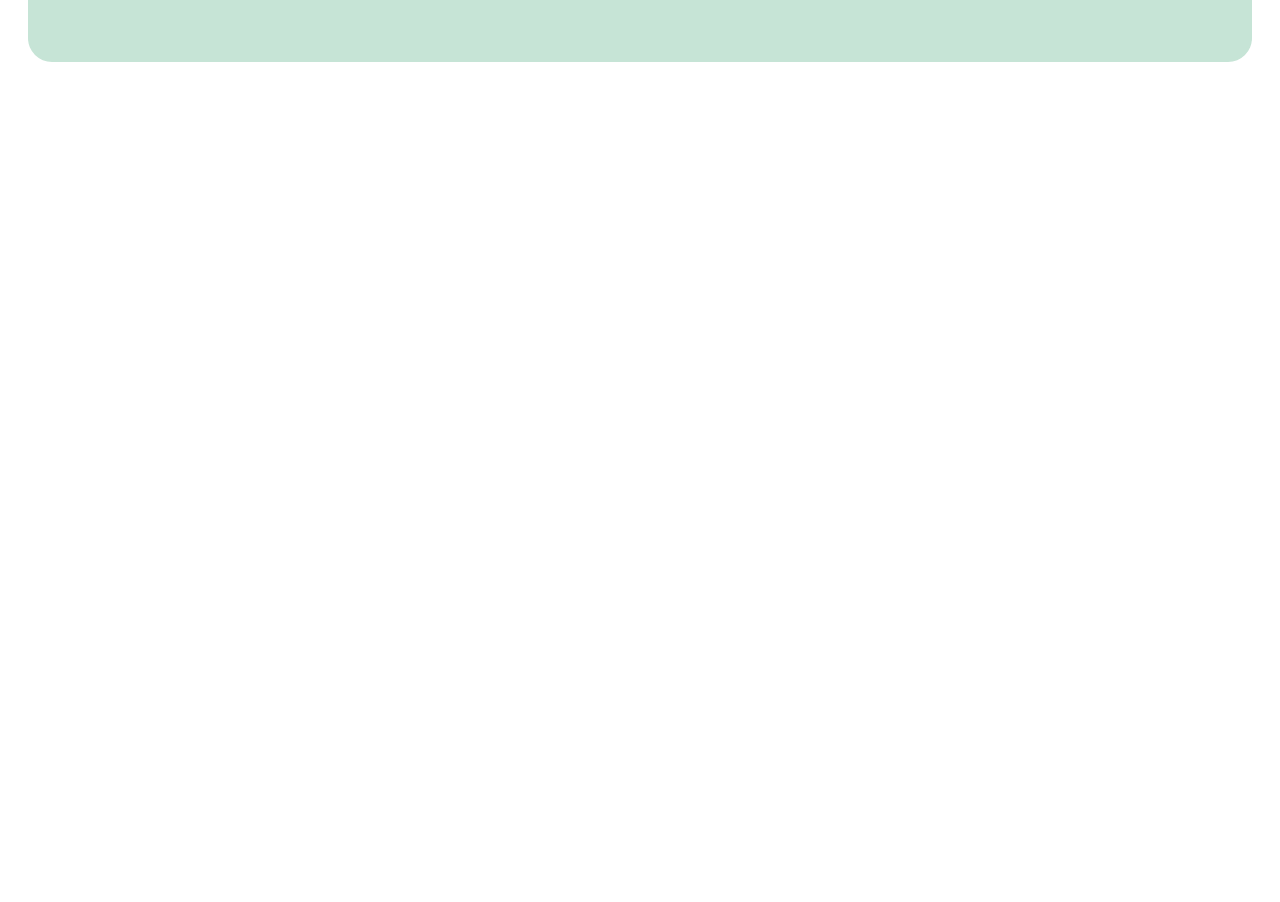
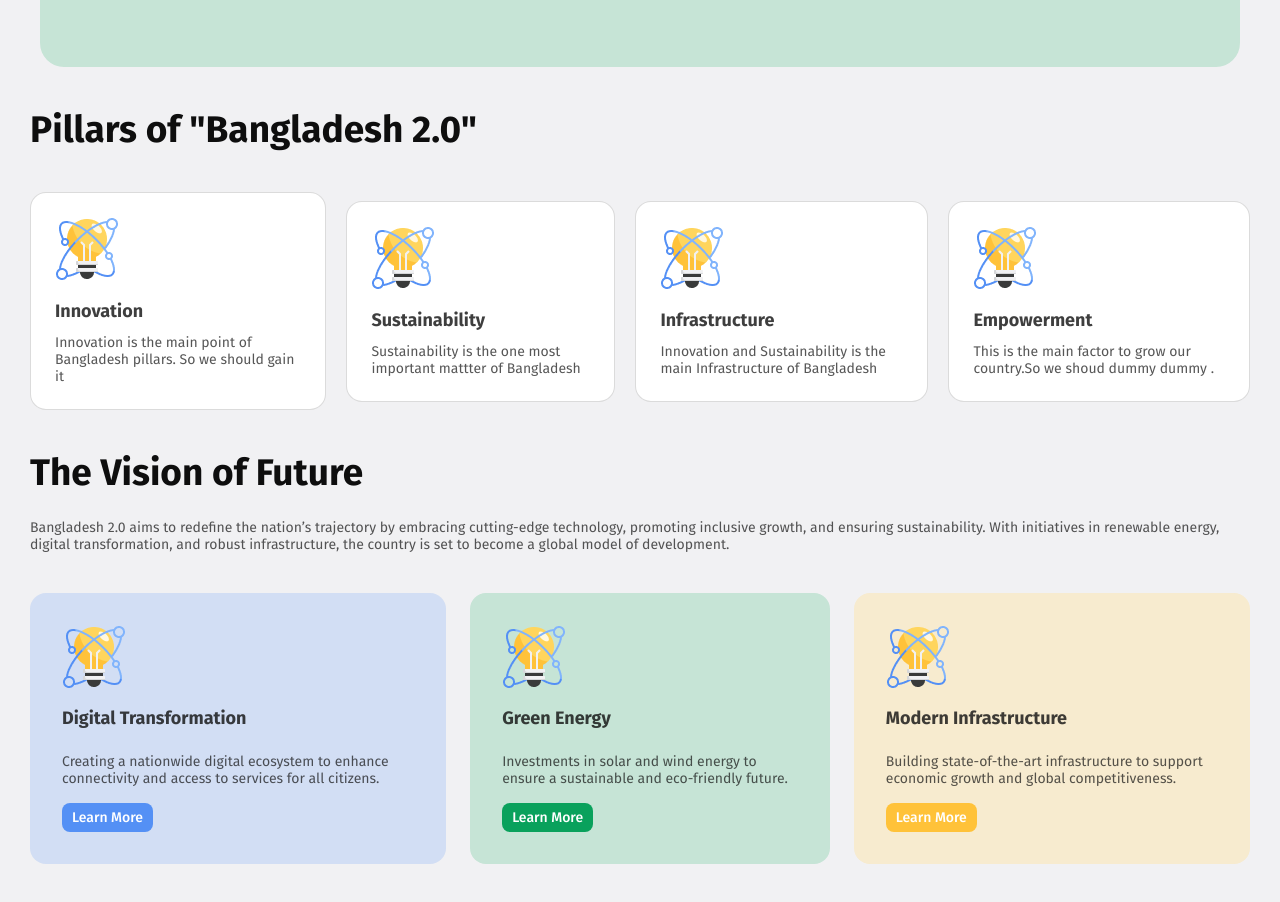
Before and after one commit to Arif1917/first-assignment, a plain HTML site: page index.html in a window 1280 px wide. Shown: the part 468-1370 px from the top of the page. Before the commit the page ends 800 px from the top, so only its background shows below. Drawn offline with Linux system fonts and the light colour scheme.

Commit message:
vision section added

```diff
--- a/index.html
+++ b/index.html
@@ -29,7 +29,62 @@
 
     </header>
     <main>
+        <!-- pillars section -->
+        <section>
+            <h2 class="common-title">Pillars of "Bangladesh 2.0"</h2>
 
+            <div class="pillars-card-container">
+                <div class="pillar-card">
+                    <div><img src="assets/card-icon.png" alt=""></div>
+                    <h4 class="pillar-subtitle">Innovation</h4>
+                    <p class="pillar-paragraph">Innovation is the main point of Bangladesh pillars. So we should gain it</p>
+                </div>
+                <div class="pillar-card">
+                    <div><img src="assets/card-icon.png" alt=""></div>
+                    <h4 class="pillar-subtitle"> Sustainability</h4>
+                    <p class="pillar-paragraph">
+                        Sustainability is the one most important mattter of Bangladesh
+                    </p>
+                </div>
+                <div class="pillar-card">
+                    <div><img src="assets/card-icon.png" alt=""></div>
+                    <h4 class="pillar-subtitle">Infrastructure</h4>
+                    <p class="pillar-paragraph">Innovation and Sustainability is the main Infrastructure of Bangladesh</p>
+                </div>
+                <div class="pillar-card">
+                    <div><img src="assets/card-icon.png" alt=""></div>
+                    <h4 class="pillar-subtitle">Empowerment</h4>
+                    <p class="pillar-paragraph">This is the main factor to grow our country.So we shoud dummy dummy .</p>
+                </div>
+            </div>
+
+        </section>
+        <!-- vision section -->
+          <section>
+            <h2 class="common-title">The Vision of Future</h2>
+            <p class="common-paragraph">Bangladesh 2.0 aims to redefine the nation’s trajectory by embracing cutting-edge technology, promoting inclusive growth, and ensuring sustainability. With initiatives in renewable energy, digital transformation, and robust infrastructure, the country is set to become a global model of development.</p>
+
+            <div class="vision-card-container">
+                <div class="vision-card-one">
+                    <img src="./assets/card-icon.png" alt="">
+                    <h3 class="vision-subtitle">Digital Transformation</h3>
+                    <p class="common-paragraph">Creating a nationwide digital ecosystem to enhance connectivity and access to services for all citizens.</p>
+                    <button class="card-button">Learn More</button>
+                </div>
+                <div class="vision-card-two">
+                    <img src="./assets/card-icon.png" alt="">
+                    <h3 class="vision-subtitle">Green Energy</h3>
+                    <p class="common-paragraph">Investments in solar and wind energy to ensure a sustainable and eco-friendly future.</p>
+                    <button class="card-button-two">Learn More</button>
+                </div>
+                <div class="vision-card-three">
+                    <img src="./assets/card-icon.png" alt="">
+                    <h3 class="vision-subtitle">Modern Infrastructure</h3>
+                    <p class="common-paragraph">Building state-of-the-art infrastructure to support economic growth and global competitiveness.</p>
+                    <button class="card-button-three">Learn More</button>
+                </div>
+            </div>
+          </section>
     </main>
     <footer>
 
--- a/styles/style.css
+++ b/styles/style.css
@@ -3,7 +3,11 @@
 *{
     padding: 0;
     margin: 0;
+
     font-family: "Fira Sans", serif;
+}
+body{
+    background-color: #F1F1F3
 }
 
 /* shared style */
@@ -21,12 +25,34 @@ outline: none;
 padding: 8px 12px;
 margin-top: 15px;
 }
+
+.common-title{
+    color: rgb(14, 14, 14);
+font-family: Fira Sans;
+font-size: 37px;
+font-weight: 700;
+text-align: left;
+}
+
+.common-paragraph{
+    color: rgba(14, 14, 14, 0.7);
+font-family: Fira Sans;
+font-size: 14px;
+font-weight: 400;
+text-align: left;
+margin-top: 24px;
+}
+
+section{
+    margin: 40px 30px;
+
+}
                /* banner related style */
 
 .banner-bg{
     background: rgb(198, 228, 214);
     border-radius: 24px;
-    width: 1224px;
+    width: 1200px;
     height: auto;
     margin: 0 auto;
     margin-top: 50px;
@@ -58,3 +84,117 @@ margin-top: 15px;
 .banner-img img{
     width: 400px;
 }
+
+/* pillar card */
+
+.pillars-card-container{
+   display: flex;
+   margin-top: 40px;
+   justify-content: space-evenly;
+   align-items: center;
+   gap: 20px;
+
+}
+
+.pillar-card{
+    box-sizing: border-box;
+border: 1px solid rgba(14, 14, 14, 0.15);
+border-radius: 16px;
+padding: 24px;
+background: rgb(255, 255, 255);
+outline: none;
+}
+.pillar-subtitle{
+    color: rgba(14, 14, 14, 0.8);
+    font-family: Fira Sans;
+    font-size: 18px;
+    font-weight: 700;
+    text-align: left;
+    margin-bottom: 12px;
+    margin-top: 15px;
+}
+.pillar-paragraph{
+    color: rgba(14, 14, 14, 0.7);
+font-family: Fira Sans;
+font-size: 14px;
+font-weight: 400;
+text-align: left;
+}
+
+/* vision part */
+
+.vision-card-container{
+    display: flex;
+    gap: 24px;
+    margin-top: 40px;
+}
+
+.vision-card-one{
+box-sizing: border-box;
+border-radius: 16px;
+background: rgba(84, 144, 245, 0.2);
+padding: 32px;
+}
+.vision-card-two{
+box-sizing: border-box;
+border-radius: 16px;
+background: rgb(198, 228, 214);
+padding: 32px;
+}
+.vision-card-three{
+box-sizing: border-box;
+border-radius: 16px;
+background: rgb(247, 235, 207);
+padding: 32px;
+
+}
+
+.card-button{
+    border-radius: 8px;
+background: rgb(84, 144, 245);
+color: rgb(255, 255, 255);
+font-family: Fira Sans;
+font-size: 14px;
+font-weight: 500;
+text-align: left;
+padding: 6px 10px;
+border: none;
+outline: none;
+margin-top: 16px;
+}
+.card-button-two{
+    border-radius: 8px;
+    background: rgb(9, 161, 92);
+color: rgb(255, 255, 255);
+font-family: Fira Sans;
+font-size: 14px;
+font-weight: 500;
+text-align: left;
+padding: 6px 10px;
+border: none;
+outline: none;
+margin-top: 16px;
+}
+
+.card-button-three{
+    border-radius: 8px;
+    background: rgb(255, 194, 57);
+color: rgb(255, 255, 255);
+font-family: Fira Sans;
+font-size: 14px;
+font-weight: 500;
+text-align: left;
+padding: 6px 10px;
+border: none;
+outline: none;
+margin-top: 16px;
+}
+
+.vision-subtitle{
+color: rgba(14, 14, 14, 0.8);
+font-family: Fira Sans;
+font-size: 18px;
+font-weight: 700;
+text-align: left;
+margin-top: 14px;
+}
```
